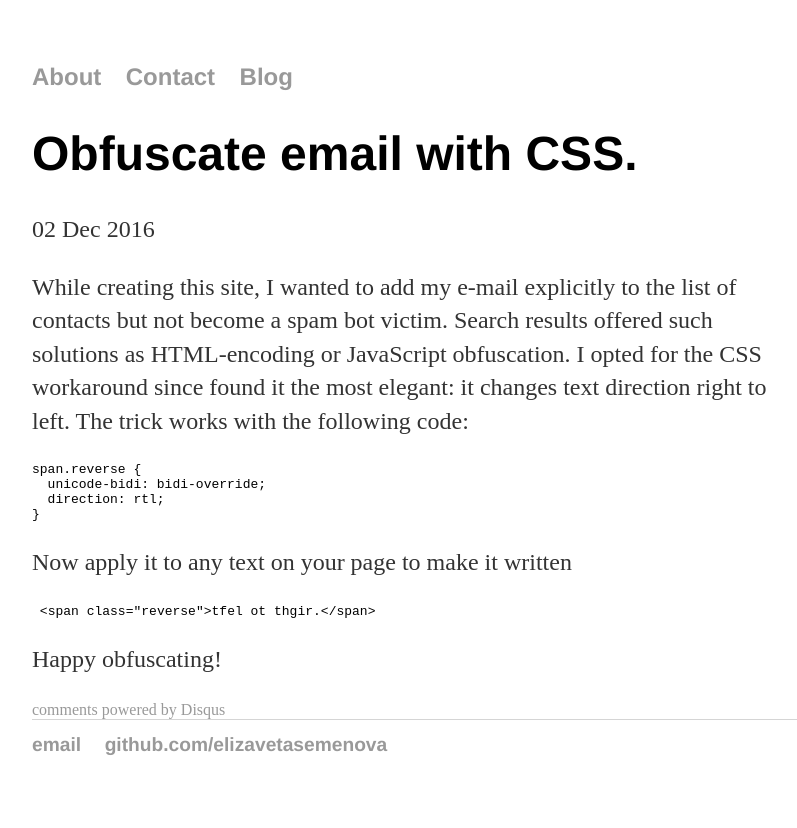
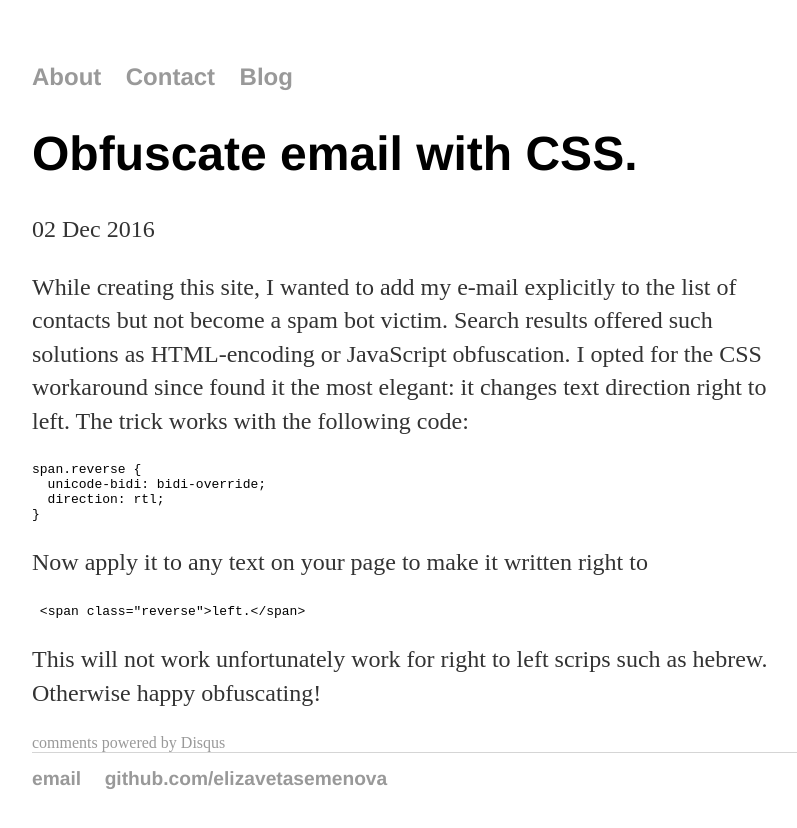
Before and after one commit to elizavetasemenova/elizavetasemenova.github.io, a Jekyll site: the page built from _posts/2016-12-02-obfuscate-email-with-CSS.md, in a window 1280 px wide. Shown: the top 828 px of the page, without its empty margins (224-1021 px from the left). Built offline with Jekyll 4.4.1, drawn with Linux system fonts in a browser that asks for light colours; comment, search, counter and statistics services are not loaded.

Commit message:
Update 2016-12-02-obfuscate-email-with-CSS.md

````diff
--- a/_posts/2016-12-02-obfuscate-email-with-CSS.md
+++ b/_posts/2016-12-02-obfuscate-email-with-CSS.md
@@ -15,9 +15,10 @@ span.reverse {
 }
 ```
 
-Now apply it to any text on your page to make it written
+Now apply it to any text on your page to make it written right to
 
 ```javascript
- <span class="reverse">tfel ot thgir.</span>
+ <span class="reverse">left.</span>
 ```
-Happy obfuscating!
+
+This will not work unfortunately work for right to left scrips such as hebrew. Otherwise happy obfuscating!
````
